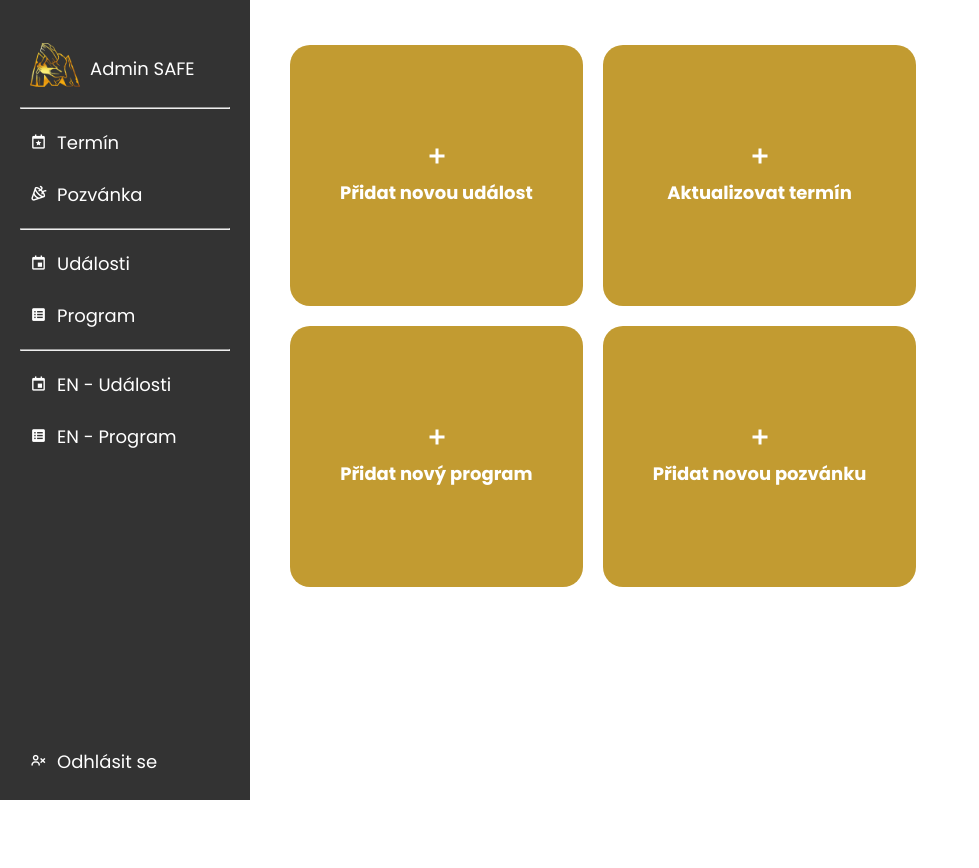
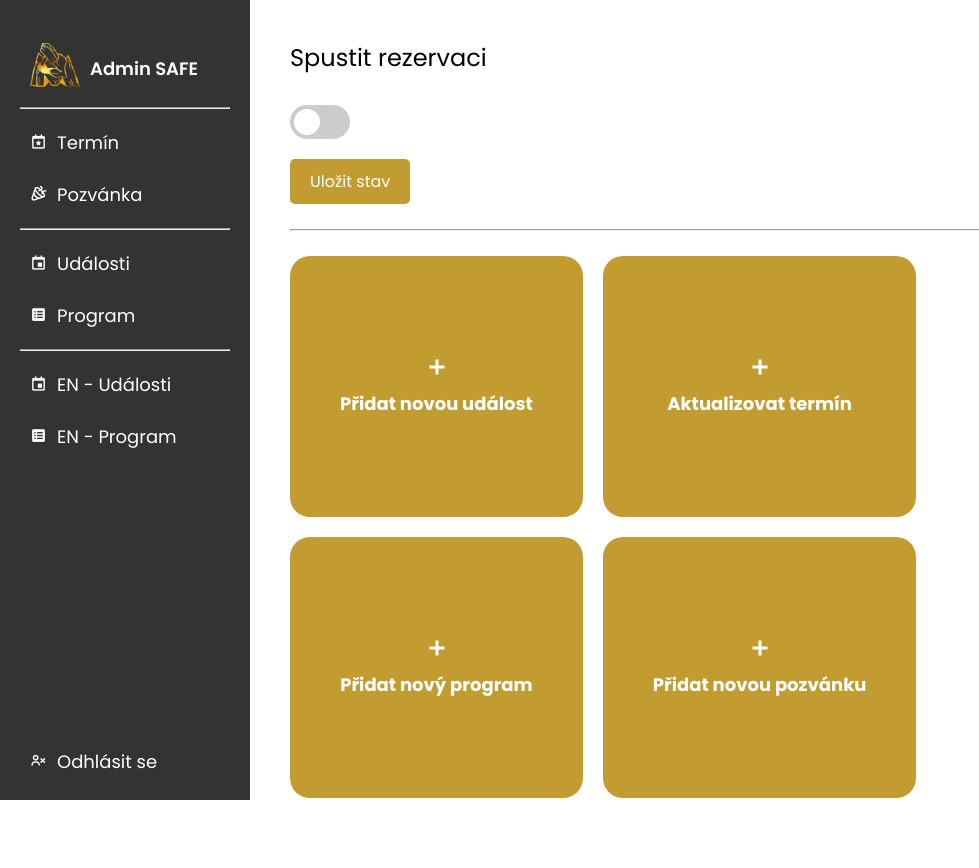
Before and after one commit to kuceraf06/SAFE, a PHP site: page /admin/ in a window 1280 px wide. Shown: the whole page, without its empty margins (0-979 px from the left). Before the commit the page ends 800 px from the top, so only its background shows below. Run offline with PHP 8.4, Linux system fonts and the light colour scheme; the visitor is signed in with stand-in values (Sample User, id 1); data comes from the database, SQL or seed files in the repository; both versions use the stored data as it was after the commit.

Commit message:
Add files via upload

```diff
--- a/admin/index.php
+++ b/admin/index.php
@@ -1,5 +1,27 @@
 <?php
 require_once '../skeleton/auth.php';
+
+// Připojení k databázi
+$servername = "localhost";
+$username = "root";
+$password = "";
+$dbname = "mywebsite";
+
+$conn = new mysqli($servername, $username, $password, $dbname);
+
+if ($conn->connect_error) {
+    die("Chyba připojení: " . $conn->connect_error);
+}
+
+// Uložení změny stavu, pokud byl formulář odeslán
+if ($_SERVER["REQUEST_METHOD"] == "POST" && isset($_POST['toggle_reservation'])) {
+    $newStatus = isset($_POST['is_active']) ? 1 : 0;
+    $conn->query("UPDATE reservation_status SET is_active = $newStatus WHERE id = 1");
+}
+
+// Načtení aktuálního stavu
+$resStatus = $conn->query("SELECT is_active FROM reservation_status WHERE id = 1")->fetch_assoc();
+$isReservationActive = $resStatus ? $resStatus['is_active'] : 0;
 ?>
 
 <!DOCTYPE html>
@@ -15,7 +37,18 @@ require_once '../skeleton/auth.php';
 <?php include '../skeleton/head.php'?>
 <body>
 <?php include '../skeleton/headerAdmin.php'?>
-    <div class="content">
+<div class="content">
+    <div class="startForm">
+    <h2>Spustit rezervaci</h2>
+        <form method="post">
+            <label class="switch">
+                <input type="checkbox" name="is_active" <?= $isReservationActive ? 'checked' : '' ?>>
+                <span class="slider"></span>
+            </label><br>
+            <button type="submit" class="saveButton" name="toggle_reservation">Uložit stav</button><br><br>
+        </form>
+
+        <hr>
         <div class="addBox">
             <div class="firstBox">
                 <a href="/admin/udalosti/pridat/" class="childBox">
--- a/admin/termin/index.php
+++ b/admin/termin/index.php
@@ -1,4 +1,6 @@
 <?php
+require_once '../../skeleton/auth.php';
+
 // Připojení k databázi
 $servername = "localhost";
 $username = "root";
--- a/css/responsivity.css
+++ b/css/responsivity.css
@@ -67,9 +67,14 @@
         font-size: 4rem;
     }
 
-    .about-content h3, .onePlayer h3, .programmeLabel, .ticktes-end {
+    .about-content h3, .onePlayer h3, .programmeLabel {
         font-size: 1.1rem !important;
     }
+
+     .ticktes-end {
+        font-size: 1rem;
+        width: 90%;
+     }
 
     #logo {
         width: 150px;
--- a/css/style.css
+++ b/css/style.css
@@ -1367,9 +1367,10 @@ option[value=""] {
     background-color: #fff;
     text-align: center;
     font-size: 20px;
-    padding: 50px;
+    padding: 20px;
+    width: 50%;
+    margin-top: 150px;
     border-radius: 10px;
-    margin-top: 100px;
 }
 
 .gold {
@@ -1699,6 +1700,7 @@ option[value=""] {
 .sidebar h2 {
     font-size: 18px;
     margin-bottom: 20px;
+    font-weight: 600 !important;
     text-align: center;
     margin-top: 25px;
 }
@@ -2560,3 +2562,45 @@ input[type="datetime-local"]::-webkit-calendar-picker-indicator {
     color: green;
     margin-top: 15px;
 }
+
+.switch {
+    position: relative;
+    display: inline-block;
+    width: 60px;
+    height: 34px;
+    margin: 20px 0;
+}
+
+.switch input {
+    opacity: 0;
+    width: 0;
+    height: 0;
+}
+
+.slider {
+    position: absolute;
+    cursor: pointer;
+    top: 0; left: 0; right: 0; bottom: 0;
+    background-color: #ccc;
+    transition: 0.4s;
+    border-radius: 34px;
+}
+
+.slider:before {
+    position: absolute;
+    content: "";
+    height: 26px; width: 26px;
+    left: 4px;
+    bottom: 4px;
+    background-color: white;
+    transition: 0.4s;
+    border-radius: 50%;
+}
+
+.startForm input:checked + .slider {
+    background-color: #4CAF50;
+}
+
+.startForm input:checked + .slider:before {
+    transform: translateX(26px);
+}
```
Also changed, not shown: admin/sql/mywebsite.sql (+25 -1 lines), en/reservation/cancel/index.php (+23 -3 lines), en/reservation/index.php (+19 -24 lines), rezervace/index.php (+19 -24 lines), rezervace/zruseni/index.php (+22 -2 lines).
